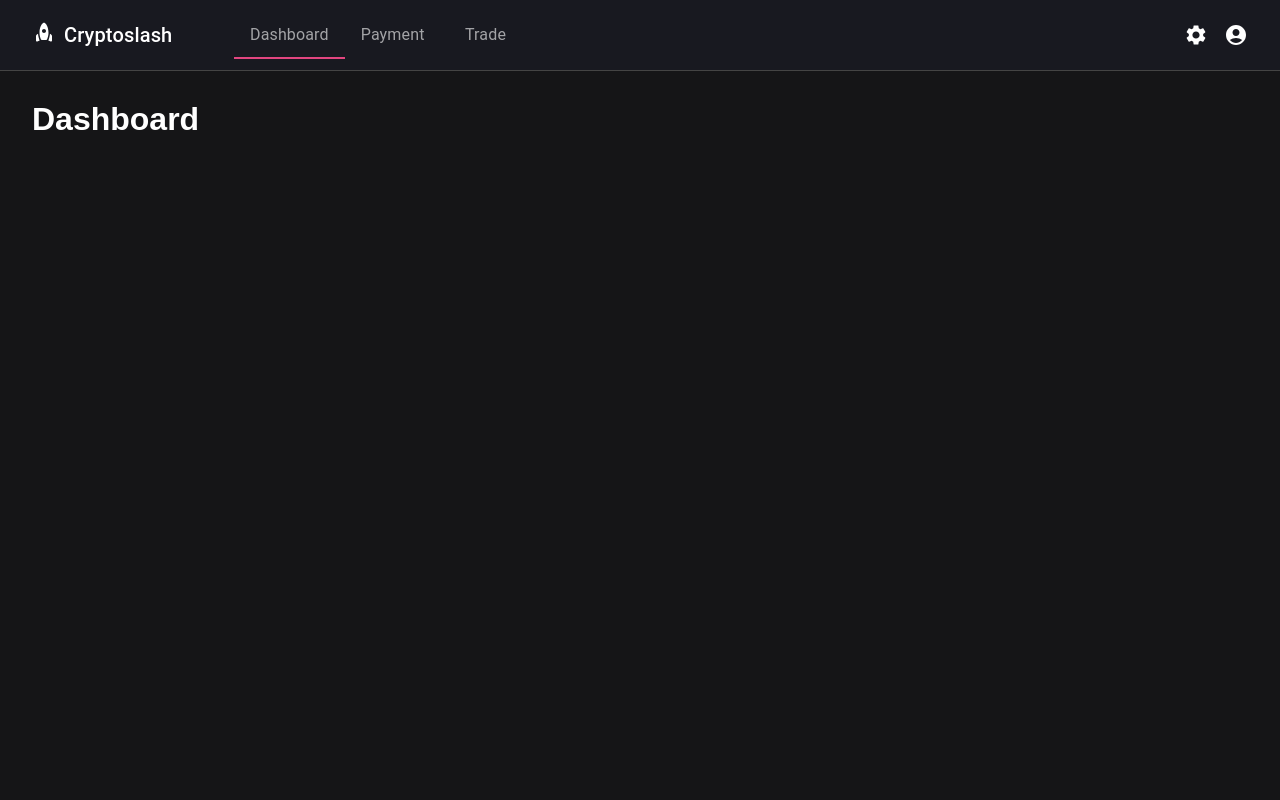
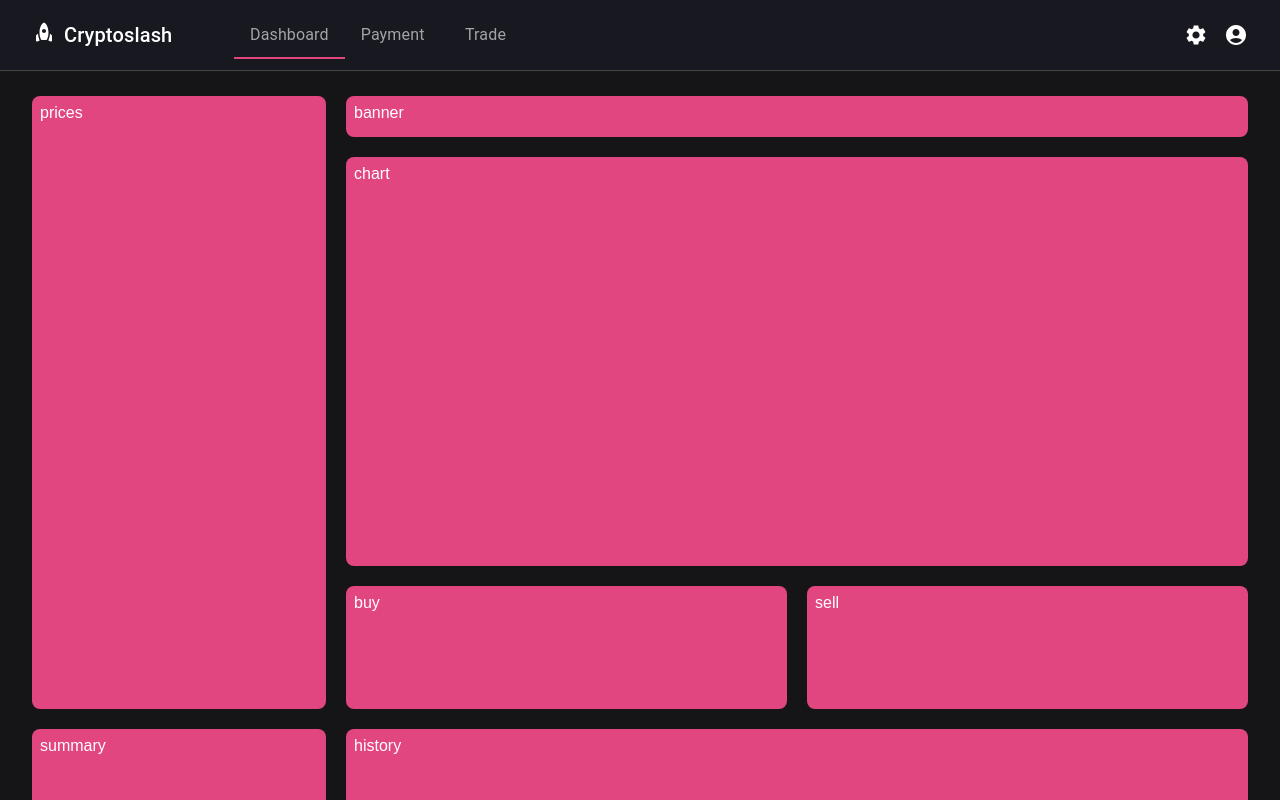
Before and after one commit to finnformica/financial-dashboard, a Next.js app: page / in a window 1280 px wide. Shown: the top 800 px of the page. Built offline with nearby package versions, Linux system fonts and the light colour scheme.

Commit message:
add grid to dashboard

```diff
--- /dev/null
+++ b/components/DashboardGrid/GridContainer.js
@@ -0,0 +1,50 @@
+import { styled } from "@mui/material/styles";
+
+const GridContainer = styled("div")(({ theme }) => ({
+  minWidth: "720px",
+  [theme.breakpoints.up("xs")]: {
+    display: "grid",
+    gridTemplateColumns: "1fr 1fr",
+    gridTemplateRows: "1fr 10fr 4fr 4fr 4fr 6fr",
+    gridTemplateAreas: `
+            "banner banner"
+            "chart chart"
+            "buy sell"
+            "prices prices"
+            "summary summary"
+            "history history"
+            `,
+    gap: theme.spacing(2.5),
+    height: "150vh",
+  },
+
+  [theme.breakpoints.up("md")]: {
+    display: "grid",
+    gridTemplateColumns: "2fr 3fr 3fr",
+    gridTemplateRows: "1fr 10fr 3fr 8fr",
+    gridTemplateAreas: `
+        "prices banner banner"
+        "prices chart chart"
+        "prices buy sell"
+        "summary history history"
+        `,
+    gap: theme.spacing(2.5),
+    height: "120vh",
+  },
+
+  [theme.breakpoints.up("xl")]: {
+    display: "grid",
+    gridTemplateColumns: "2fr 7fr 2fr",
+    gridTemplateRows: "1fr 4fr 6fr 6fr",
+    gridTemplateAreas: `
+    "prices banner buy"
+    "prices chart buy"
+    "prices chart sell"
+    "summary history history"
+    `,
+    gap: theme.spacing(2.5),
+    height: "87vh",
+  },
+}));
+
+export default GridContainer;
--- /dev/null
+++ b/components/DashboardGrid/GridItem.js
@@ -0,0 +1,18 @@
+import { Box } from "@mui/material";
+
+const GridItem = ({ gridArea, children }) => {
+  return (
+    <Box
+      sx={{
+        p: 1,
+        borderRadius: 2,
+        gridArea: gridArea,
+        bgcolor: "primary.main",
+      }}
+    >
+      {children}
+    </Box>
+  );
+};
+
+export default GridItem;
--- a/components/Header/Header.js
+++ b/components/Header/Header.js
@@ -60,7 +60,7 @@ const Header = () => {
           >
             <NavTabs />
           </Box>
-          <div>
+          <Box>
             <IconButton aria-label="settings of current user" color="inherit">
               <SettingsIcon />
             </IconButton>
@@ -92,7 +92,7 @@ const Header = () => {
               <MenuItem onClick={handleClose}>Profile</MenuItem>
               <MenuItem onClick={handleClose}>My account</MenuItem>
             </Menu>
-          </div>
+          </Box>
         </Toolbar>
       </AppBar>
     </Box>
--- a/layout/Layout.js
+++ b/layout/Layout.js
@@ -12,7 +12,11 @@ const Layout = ({ children }) => {
       {/* push content below navbar */}
       <div style={{ height: theme.mixins.toolbar.minHeight }}></div>
       <main>
-        <Container maxWidth={false} sx={{ py: 2 }}>
+        <Container
+          maxWidth={false}
+          disableGutters={true}
+          sx={{ pt: 4, pb: 2.5, px: 3 }}
+        >
           {children}
         </Container>
       </main>
--- a/pages/index.js
+++ b/pages/index.js
@@ -1,10 +1,95 @@
-// import styles from "../styles/Home.module.css";
-import BasicTabs from "../components/NavTabs/NavTabs";
+import { Box, useTheme } from "@mui/material";
+import GridContainer from "../components/DashboardGrid/GridContainer";
+import GridItem from "../components/DashboardGrid/GridItem";
 
 export default function Home() {
+  const theme = useTheme();
+  const gridAreas = [
+    "banner",
+    "chart",
+    "buy",
+    "sell",
+    "prices",
+    "summary",
+    "history",
+  ];
   return (
     <>
-      <h1>Dashboard</h1>
+      <GridContainer>
+        {/* <Box
+          sx={{
+            p: 1,
+            borderRadius: 2,
+            gridArea: "banner",
+            bgcolor: "primary.main",
+          }}
+        >
+          Banner
+        </Box>
+        <Box
+          sx={{
+            p: 1,
+            borderRadius: 2,
+            gridArea: "chart",
+            bgcolor: "secondary.main",
+          }}
+        >
+          Chart
+        </Box>
+        <Box
+          sx={{
+            p: 1,
+            borderRadius: 2,
+            gridArea: "buy",
+            bgcolor: "success.main",
+          }}
+        >
+          Buy
+        </Box>
+        <Box
+          sx={{
+            p: 1,
+            borderRadius: 2,
+            gridArea: "sell",
+            bgcolor: "error.main",
+          }}
+        >
+          Sell
+        </Box>
+        <Box
+          sx={{
+            p: 1,
+            borderRadius: 2,
+            gridArea: "prices",
+            bgcolor: "warning.dark",
+          }}
+        >
+          Prices
+        </Box>
+        <Box
+          sx={{
+            p: 1,
+            borderRadius: 2,
+            gridArea: "summary",
+            bgcolor: "info.dark",
+          }}
+        >
+          Summary
+        </Box>
+        <Box
+          sx={{
+            p: 1,
+            borderRadius: 2,
+            gridArea: "history",
+            bgcolor: "info.main",
+          }}
+        >
+          History
+        </Box> */}
+        {gridAreas.map((name) => (
+          <GridItem gridArea={name}>{name}</GridItem>
+        ))}
+      </GridContainer>
     </>
   );
 }
```
